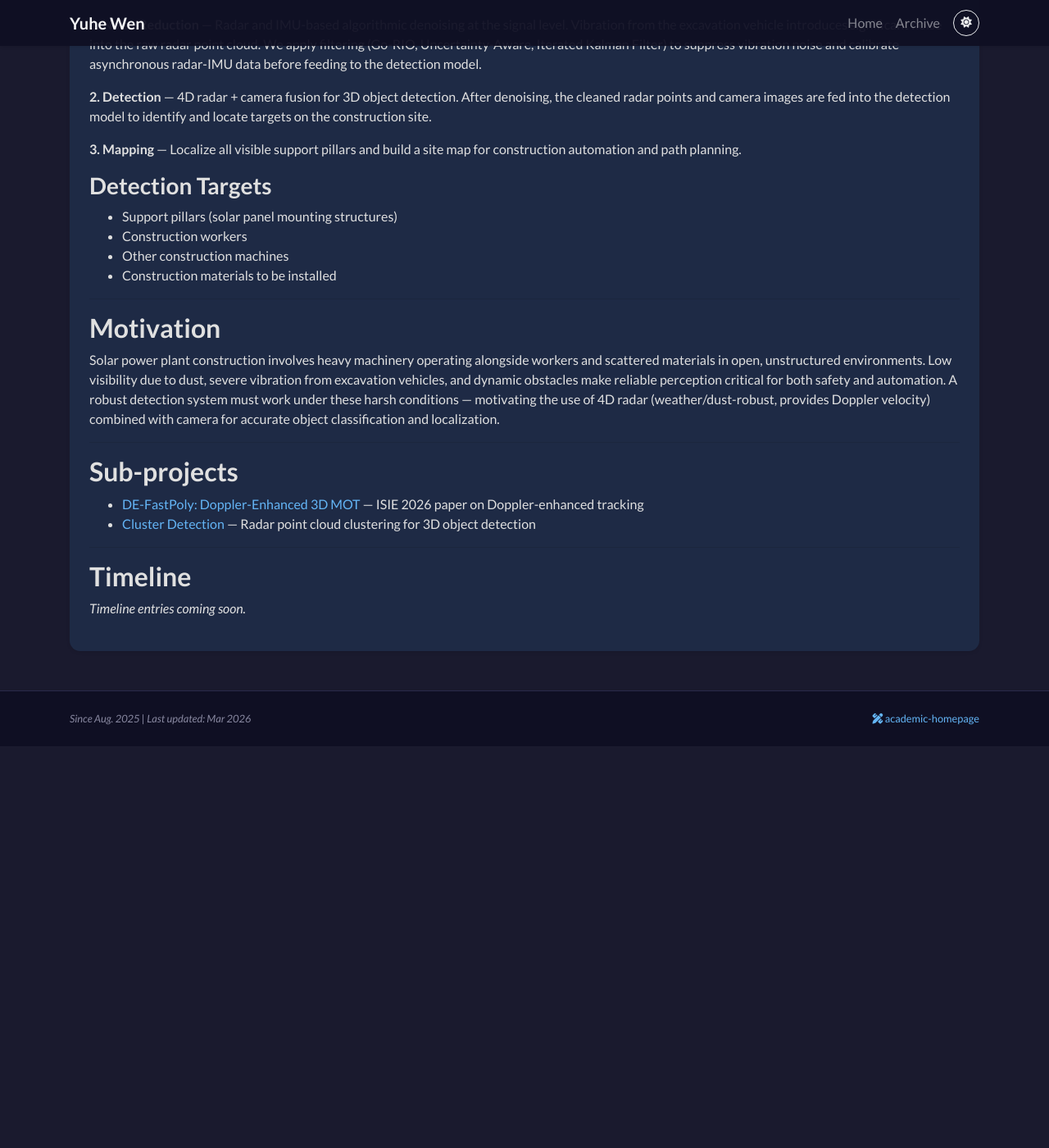
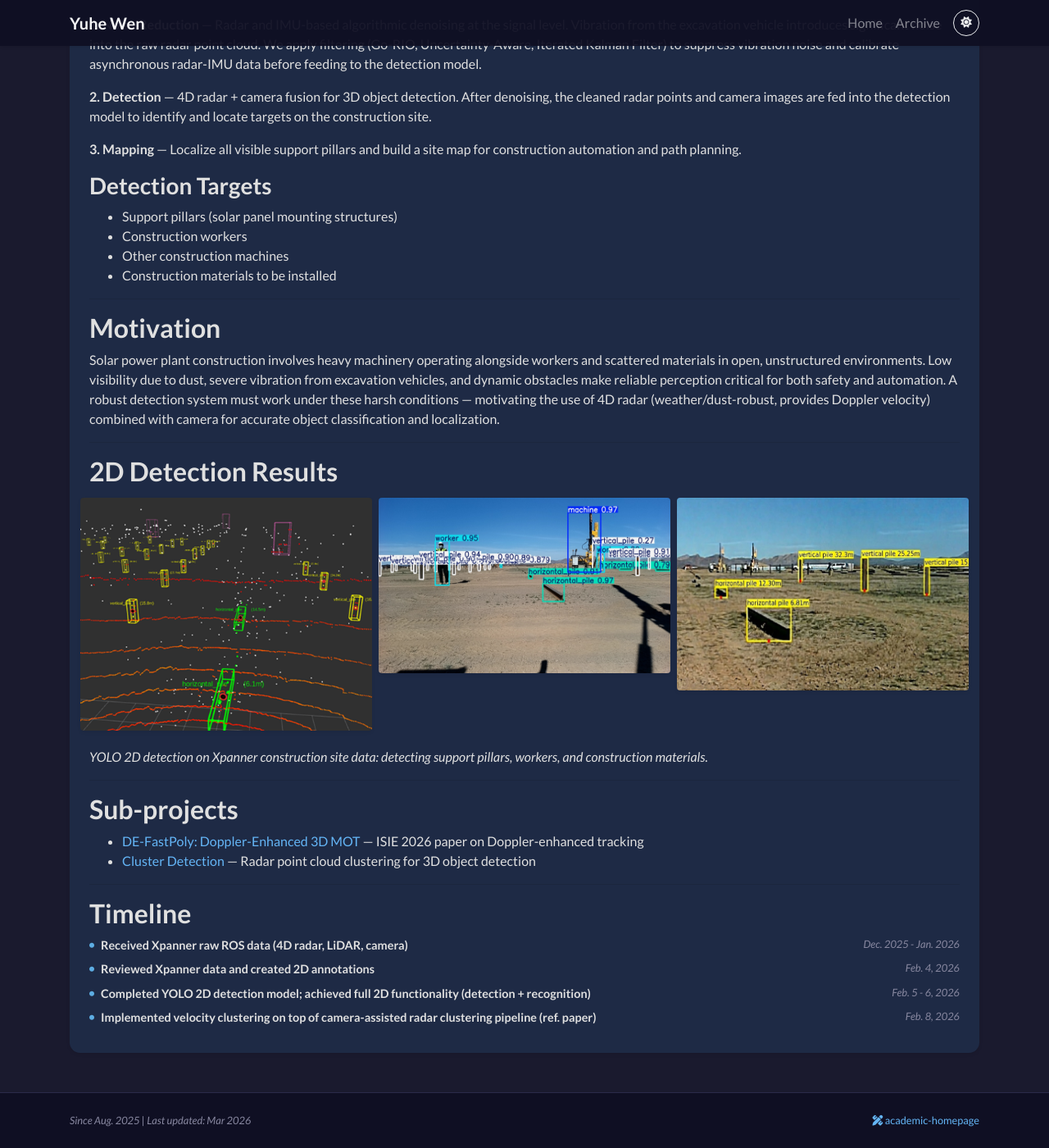
Before and after one commit to solomon0256/solomon0256.github.io, a Jekyll site: the page built from _archive/projects/xpanner.md, in a window 1280 px wide and 1400 px high, scrolled down 1384 px. Shown: the whole window at 82% size. Built offline with Jekyll 4.4.1, drawn with Linux system fonts in a browser that asks for light colours; nearby versions of some CDN libraries; a style sheet for code colours, icons or effects is not loaded; before the commit the page ends 2294 px from its top, so only the background shows below that; some of the changed text lies outside the part shown.

Commit message:
Xpanner: add timeline, 2D results images, PPT, reference paper
- 4 timeline entries (Dec 2025 - Feb 2026): data, annotation, YOLO, clustering
- 3 detection result images
- Weekly report PPTX + reference clustering paper PDF
- All timeline synced from profile.yml recent_work

```diff
--- a/_archive/projects/xpanner.md
+++ b/_archive/projects/xpanner.md
@@ -15,7 +15,13 @@ cover: /assets/images/archive/xpanner_arizona.jpg
 <div class="mb-3">
     <span class="badge badge-primary" style="font-size: 0.75rem;">In Progress</span>
     <a href="/assets/papers/Xpanner_work1.pptx" target="_blank" class="btn btn-sm btn-outline-primary ml-2">
-        <i class="fas fa-file-powerpoint mr-1"></i> Presentation (PPTX)
+        <i class="fas fa-file-powerpoint mr-1"></i> Presentation 1
+    </a>
+    <a href="/assets/papers/Xpanner_weeklyreport4.pptx" target="_blank" class="btn btn-sm btn-outline-primary ml-2">
+        <i class="fas fa-file-powerpoint mr-1"></i> Weekly Report 4
+    </a>
+    <a href="/assets/papers/Camera_Assisted_Radar_Clustering.pdf" target="_blank" class="btn btn-sm btn-outline-secondary ml-2">
+        <i class="fas fa-file-pdf mr-1"></i> Ref: Camera-Assisted Radar Clustering
     </a>
 </div>
 
@@ -58,6 +64,18 @@ Solar power plant construction involves heavy machinery operating alongside work
 
 ---
 
+## 2D Detection Results
+
+<div class="row mb-3">
+    <div class="col-md-4 p-1"><img src="/assets/images/archive/xpanner_2d_result1.png" class="w-100 rounded shadow-sm" alt="2D detection result 1"></div>
+    <div class="col-md-4 p-1"><img src="/assets/images/archive/xpanner_2d_result2.png" class="w-100 rounded shadow-sm" alt="2D detection result 2"></div>
+    <div class="col-md-4 p-1"><img src="/assets/images/archive/xpanner_2d_result3.png" class="w-100 rounded shadow-sm" alt="2D detection result 3"></div>
+</div>
+
+*YOLO 2D detection on Xpanner construction site data: detecting support pillars, workers, and construction materials.*
+
+---
+
 ## Sub-projects
 
 - [DE-FastPoly: Doppler-Enhanced 3D MOT](/archive/de-fastpoly) — ISIE 2026 paper on Doppler-enhanced tracking
--- a/_data/profile.yml
+++ b/_data/profile.yml
@@ -63,6 +63,30 @@ recent_work:
     date: "Sep. 2025"
     sort_date: 2025-09-01
     project: ""
+
+  - title: "Received Xpanner raw ROS data (4D radar, LiDAR, camera)"
+    description: ""
+    date: "Dec. 2025 - Jan. 2026"
+    sort_date: 2025-12-15
+    project: "Xpanner"
+
+  - title: "Reviewed Xpanner data and created 2D annotations"
+    description: ""
+    date: "Feb. 4, 2026"
+    sort_date: 2026-02-04
+    project: "Xpanner"
+
+  - title: "Completed YOLO 2D detection model; achieved full 2D functionality (detection + recognition)"
+    description: ""
+    date: "Feb. 5 - 6, 2026"
+    sort_date: 2026-02-06
+    project: "Xpanner"
+
+  - title: "Implemented velocity clustering on top of camera-assisted radar clustering pipeline (ref. paper)"
+    description: ""
+    date: "Feb. 8, 2026"
+    sort_date: 2026-02-08
+    project: "Xpanner"
 
   - title: "Defined research objective: exploit 4D radar attributes to reduce detection noise"
     description: ""
```
Also changed, not shown: assets/images/archive/xpanner_2d_result1.png (added), assets/images/archive/xpanner_2d_result2.png (added), assets/images/archive/xpanner_2d_result3.png (added), 2 other files.
